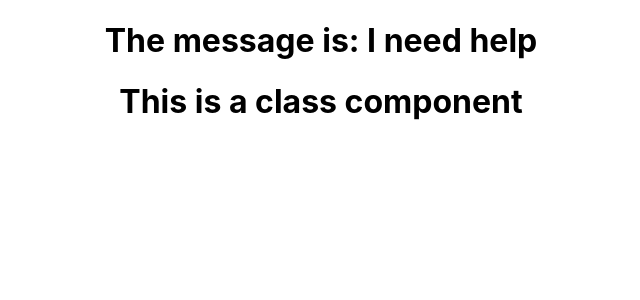
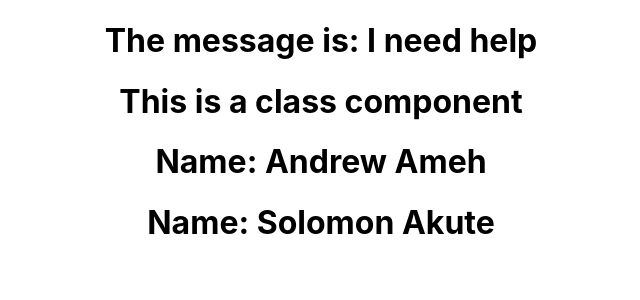
Before and after one commit to Uncle-Solomon/Learning_React, a React (Create React App) app: page / in a window 1280 px wide. Shown: the top 300 px of the page, without its empty margins (319-959 px from the left). Built offline with nearby package versions, Linux system fonts and the light colour scheme.

Commit message:
End of one lesson

```diff
--- a/src/App.js
+++ b/src/App.js
@@ -1,13 +1,16 @@
-import logo from "./logo.svg";
+// import logo from "./logo.svg";
 import "./App.css";
 import Hello from "./components/hello";
 import Message from "./components/message";
+import Profile from "./components/profile";
 
 function App() {
   return (
     <div className="App">
       <Hello />
       <Message />
+      <Profile name="Andrew" lastname="Ameh" />
+      <Profile name="Solomon" lastname="Akute" />
     </div>
   );
 }
--- /dev/null
+++ b/src/components/profile.js
@@ -0,0 +1,10 @@
+const Profile = (props) => {
+  // console.log(props);
+  return (
+    <h1>
+      Name: {props.name} {props.lastname}
+    </h1>
+  );
+};
+
+export default Profile;
```
